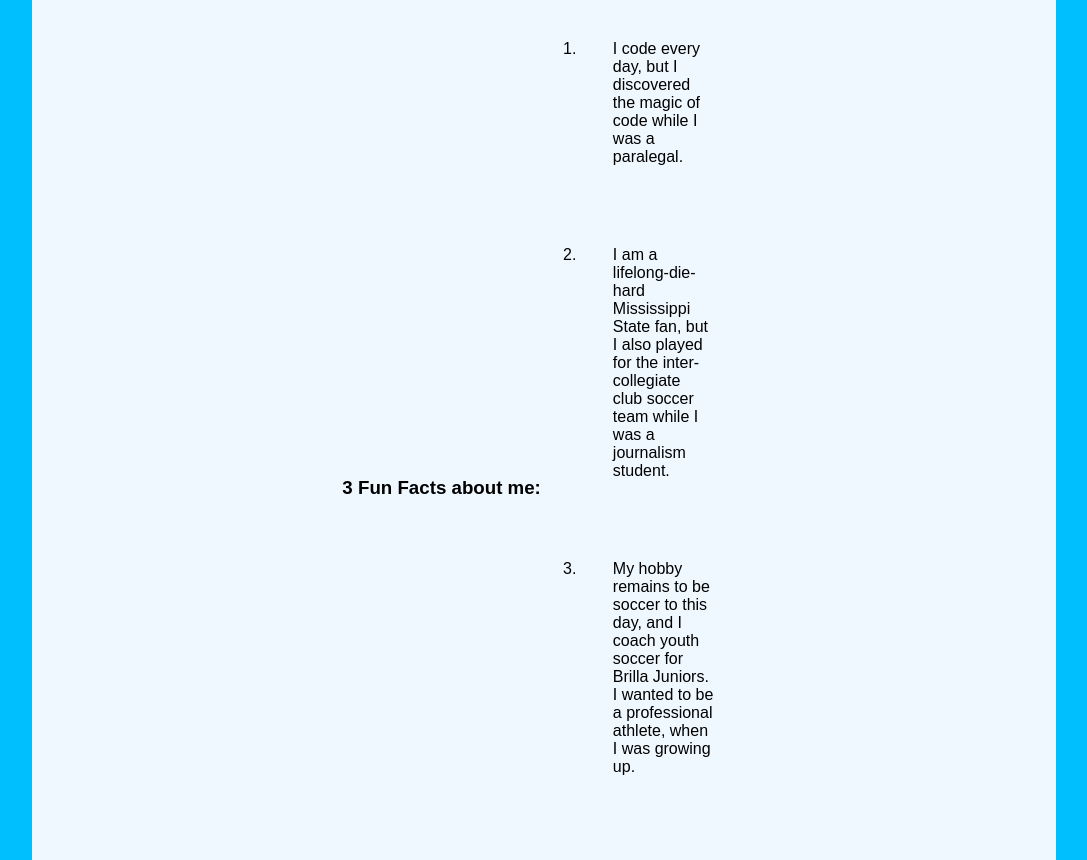
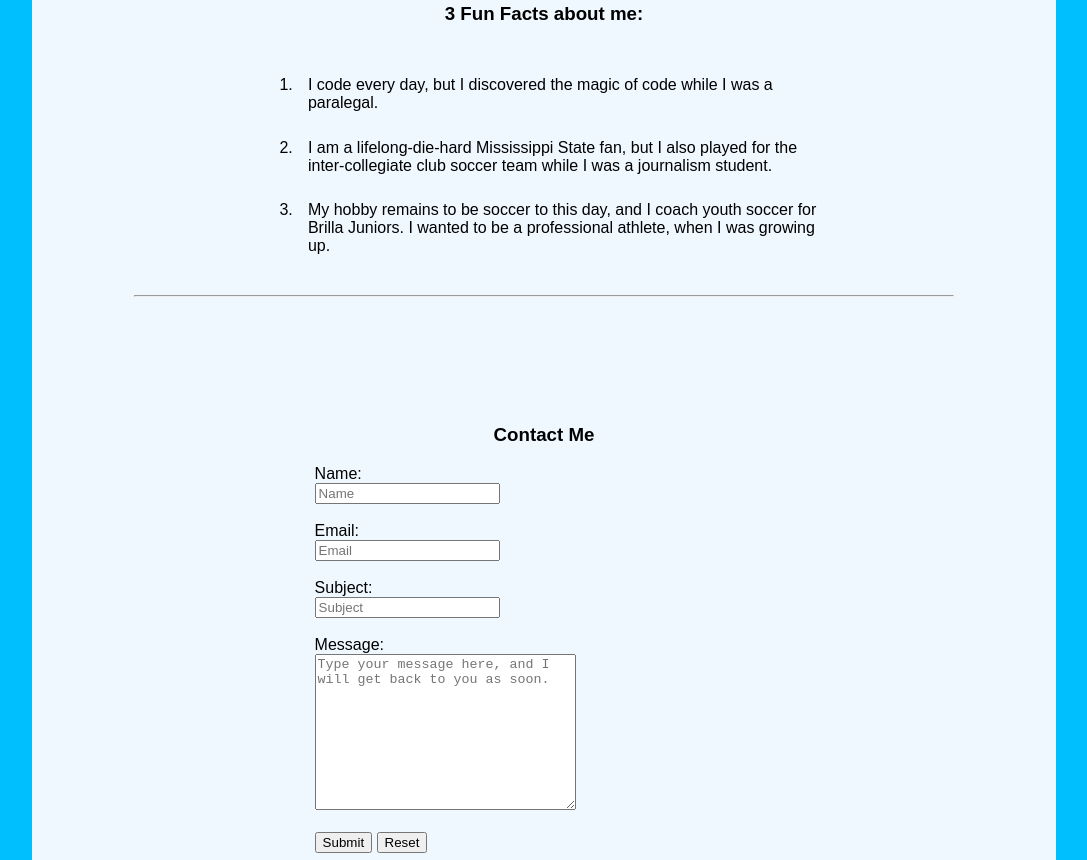
Before and after one commit to techieeliot/gcc-codes, a website built with Parcel: page index.html in a window 1280 px wide. Shown: the part 740-1600 px from the top of the page, without its empty margins (96-1183 px from the left). Built offline with nearby package versions, Linux system fonts and the light colour scheme.

Commit message:
added .extra-margin

```diff
--- a/index.html
+++ b/index.html
@@ -44,9 +44,9 @@
 		</section>
 
 		<!-- FUN FACTS ABOUT ME ARTICLE -->
-		<article class="centering">
+		<article>
 			<h3>3 Fun Facts about me:</h3>
-			<div id="modules">
+			<div class="centering extra-margin">
 				<ol>
 					<li>I code every day, but I discovered the magic of code while I was a paralegal.</li>
 					<li>I am a lifelong-die-hard Mississippi State fan, but I also played for the inter-collegiate club soccer team
@@ -64,7 +64,7 @@
 		<section class="contact-me" class="centering">
 			<h3>Contact Me</h3>
 			<div>
-				<form method="post" action="https://formspree.io/eliot587@gmail.com">
+				<form method="post" action="https://formspree.io/eliot587@gmail.com" class="extra-margin">
 					<label for="name">Name: </label>
 					<br>
 					<input type="text" name="name" placeholder="Name" required>
@@ -101,7 +101,7 @@
 	</div>
 
 	<script src="src/index.js">
-	</script>
+</script>
 </body>
 
 </html>
--- a/src/styles.css
+++ b/src/styles.css
@@ -29,6 +29,10 @@ body {
   justify-content: center;
 }
 
+.extra-margin {
+  margin: 0% 15%;
+}
+
 h3,
 h4 {
   text-align: center;
@@ -43,6 +47,6 @@ header {
 
 li {
   position: relative;
-  margin: 1em auto;
-  padding: 2em;
+  margin: 1% auto;
+  padding: 2%;
 }
```
